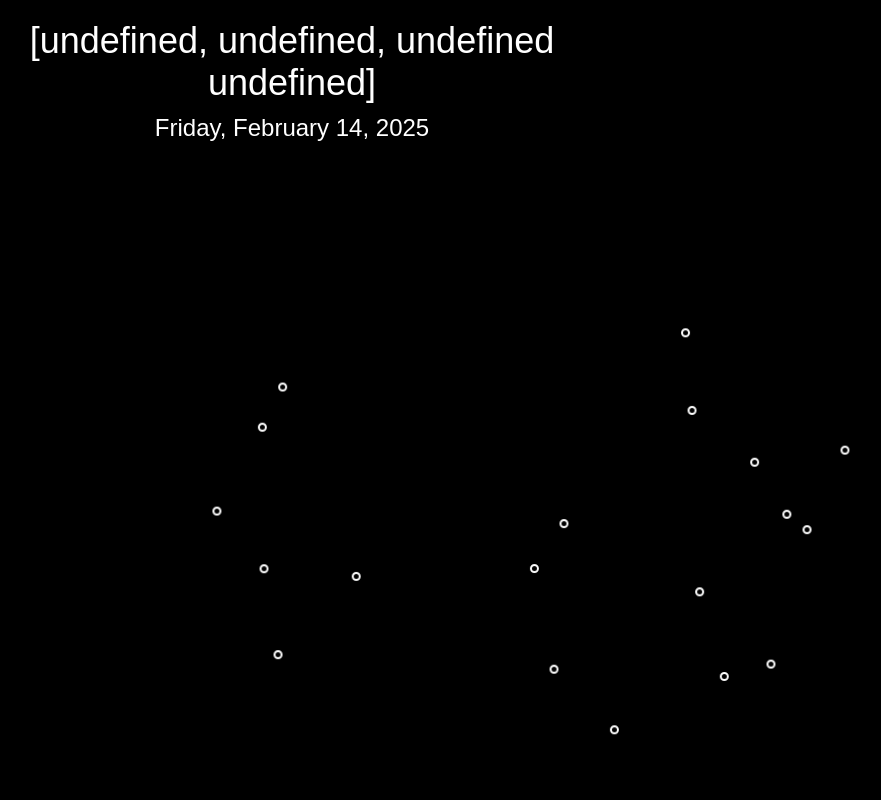
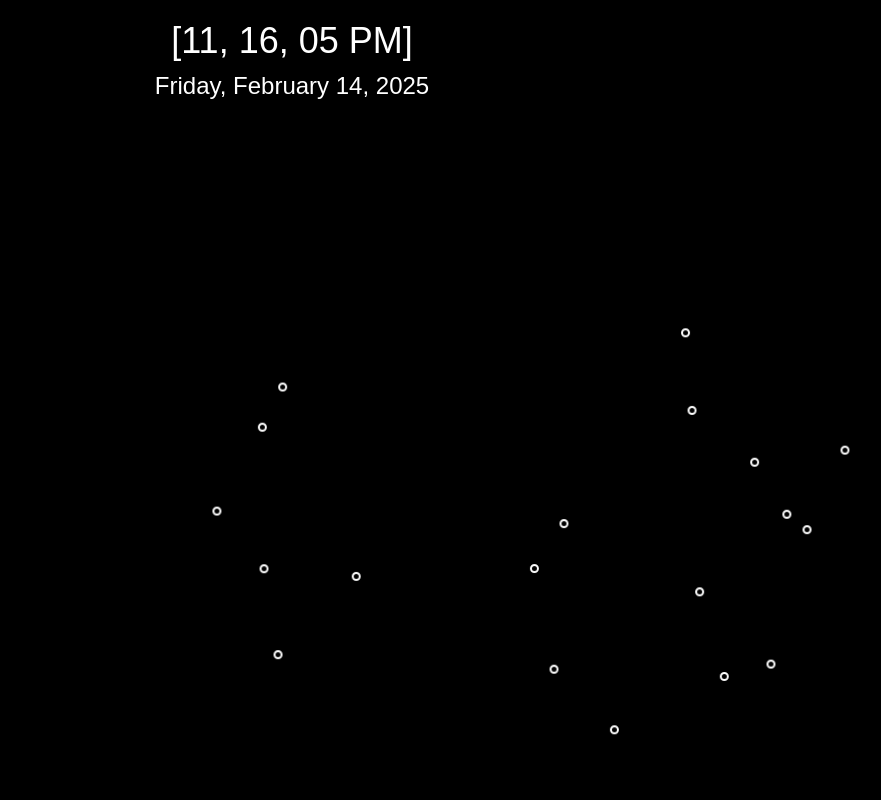
Before and after one commit to Veronica-Castillo/home, a plain HTML site: page d&t.html in a window 1280 px wide. Shown: the top 800 px of the page, without its empty margins (348-1229 px from the left). Drawn offline with Linux system fonts and the light colour scheme.

Commit message:
Update d&t.html

```diff
--- a/d&t.html
+++ b/d&t.html
@@ -90,13 +90,13 @@
 
         function updateClock() {
             const now = new Date();
-            const options = { timeZone: 'America/Chicago', hour12: true };
+            const options = { timeZone: 'America/Chicago', hour12: true, hour: '2-digit', minute: '2-digit', second: '2-digit' };
             const currentTime = new Intl.DateTimeFormat('en-US', options).formatToParts(now);
             let hour, minute, second, ampm;
             currentTime.forEach(part => {
-                if (part.type === 'hour') hour = part.value.padStart(2, '0');
-                if (part.type === 'minute') minute = part.value.padStart(2, '0');
-                if (part.type === 'second') second = part.value.padStart(2, '0');
+                if (part.type === 'hour') hour = part.value;
+                if (part.type === 'minute') minute = part.value;
+                if (part.type === 'second') second = part.value;
                 if (part.type === 'dayPeriod') ampm = part.value;
             });
 
```
